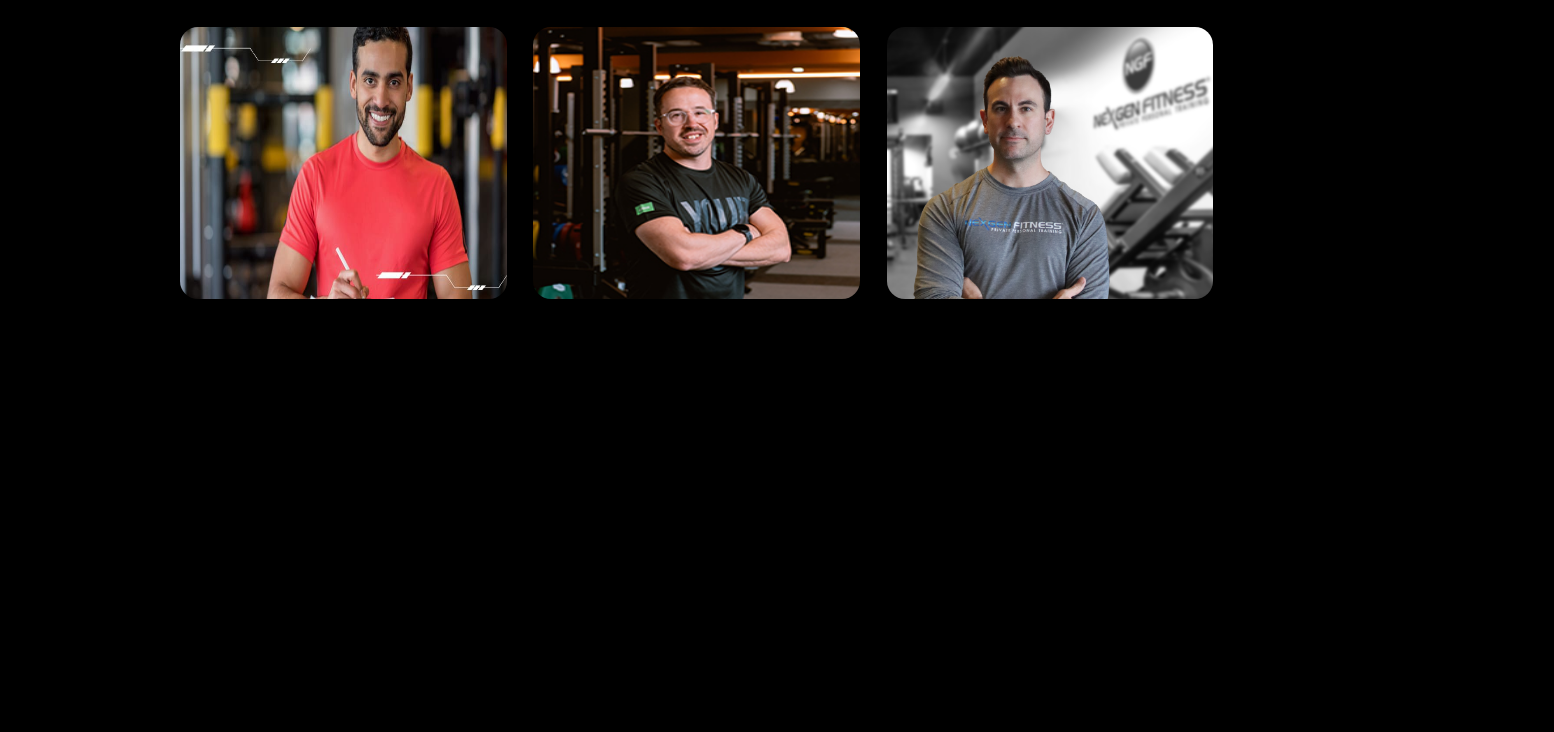
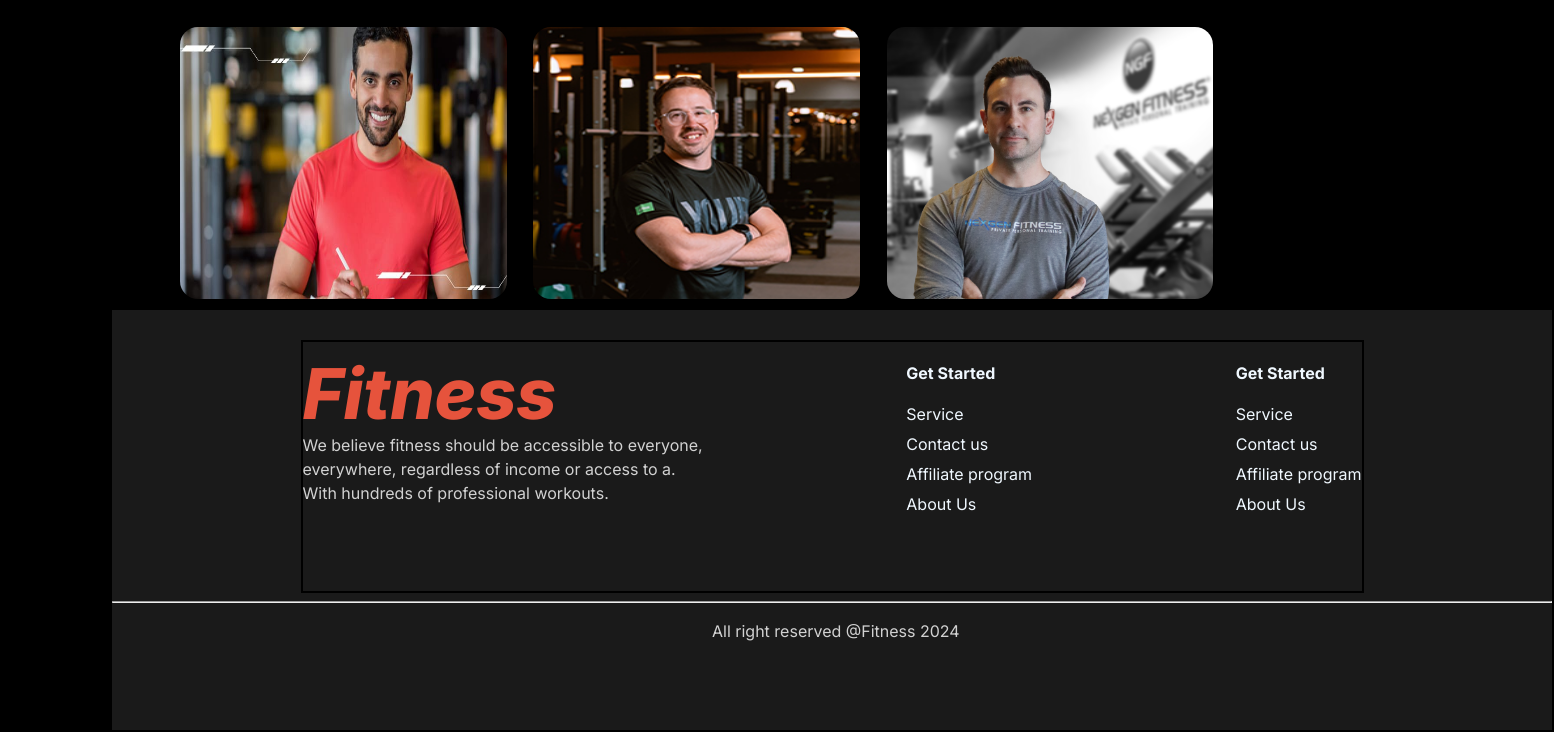
Before and after one commit to johhny47/assignment2, a plain HTML site: page index.html in a window 1280 px wide. Shown: the part 4064-4796 px from the top of the page, 1554 px wide, since content can reach past the window. Before the commit the page ends 4393 px from the top, so only its background shows below. Drawn offline with Linux system fonts and the light colour scheme; a web font is replaced by a local one.

Commit message:
add footer

```diff
--- a/index.html
+++ b/index.html
@@ -238,5 +238,42 @@
     </section>
 
   </main>
+  <footer>
+    <div class="footer-container">
+       <div class="text-container">
+        <div class="footer-text1">
+            <h1>Fitness</h1>
+            <p>We believe fitness should be accessible to everyone, <br> everywhere, regardless of income or access to a. <br> With hundreds of professional workouts.</p>
+        </div>
+        <div class="footer-text2">
+            <h4>Get Started</h4>
+            <div class="footer-link">
+                <ul>
+                    <li>Service</li>
+                    <li>Contact us</li>
+                    <li>Affiliate program </li>
+                    <li>About Us</li>
+                </ul>
+            </div>
+        </div>
+        <div class="footer-text3">
+        <h4>Get Started</h4>
+        <div class="footer-link">
+            <ul>
+                <li>Service</li>
+                <li>Contact us</li>
+                <li>Affiliate program </li>
+                <li>About Us</li>
+            </ul>
+        </div>
+    </div>
+       </div>
+       <hr>
+       <div class="reserve-text">
+        <p>All right reserved @Fitness 2024</p>
+       </div>
+    </div>
+  </footer>
 </body>
+
 </html>
--- a/styles/responsive.css
+++ b/styles/responsive.css
@@ -196,15 +196,41 @@
 /* meet team style  */
 .team-img-container{
    width:353px;
-   height:1,188px;
+   height:900px;
    grid-template-columns: repeat(1,1fr);
    gap: 18px;
 }
 .team-text{
-    width:309px;
+width:309px;
 height:124px;
+}
+/* footer style  */
+.footer-container{
+ width: 393px;
+height: 986px;
+margin-top:1200px;
+margin-left: 20px;
+
+}
+.text-container{
+    flex-direction: column;
+    justify-content: flex-start;
+    width: 353px;
+height: 748px;
 
 
 }
+.reserve-text{
+    margin-left: 70px;
+   color:#FFFFFF80;
+   ;
+}
+h4{
+font-family: Inter;
+font-size: 32px;
+font-weight: 700;
+line-height: 38.4px;
+text-align: left;
 
 }
+}
--- a/styles/style.css
+++ b/styles/style.css
@@ -435,3 +435,49 @@ table.table-container {
     height: 100%;
     border-radius: 18px;
   }
+  /* footer style start  */
+  .footer-container{
+    width: 1440px;
+    height: 420px;
+    margin: 0 auto;
+    border: 2px solid black;
+    color: aliceblue;
+    background-color: #FFFFFF1A;
+
+    }
+    .text-container{
+    width:1059px;
+    height: 249px;
+    margin: auto;
+    margin-top: 30px;
+    border: 2px solid black;
+     display: flex;
+     justify-content: space-between;
+    }
+    .footer-text1>h1{
+        color: #E6533C;
+        font-family: Inter;
+       font-size: 70px;
+       font-style: italic;
+       font-weight: 800;
+       line-height: 84px;
+       text-align: left;
+       margin-top: 10px;
+}
+.footer-text1>p{
+    margin-top: -50px;
+}
+    .footer-link{
+        margin-left: -40px;
+        margin-top: 10px;
+    }
+    .footer-link>ul{
+        list-style: none;
+    }
+    .footer-link li{
+        margin-top: 10px;
+    }
+    .reserve-text{
+
+        margin-left:600px;
+    }
```
